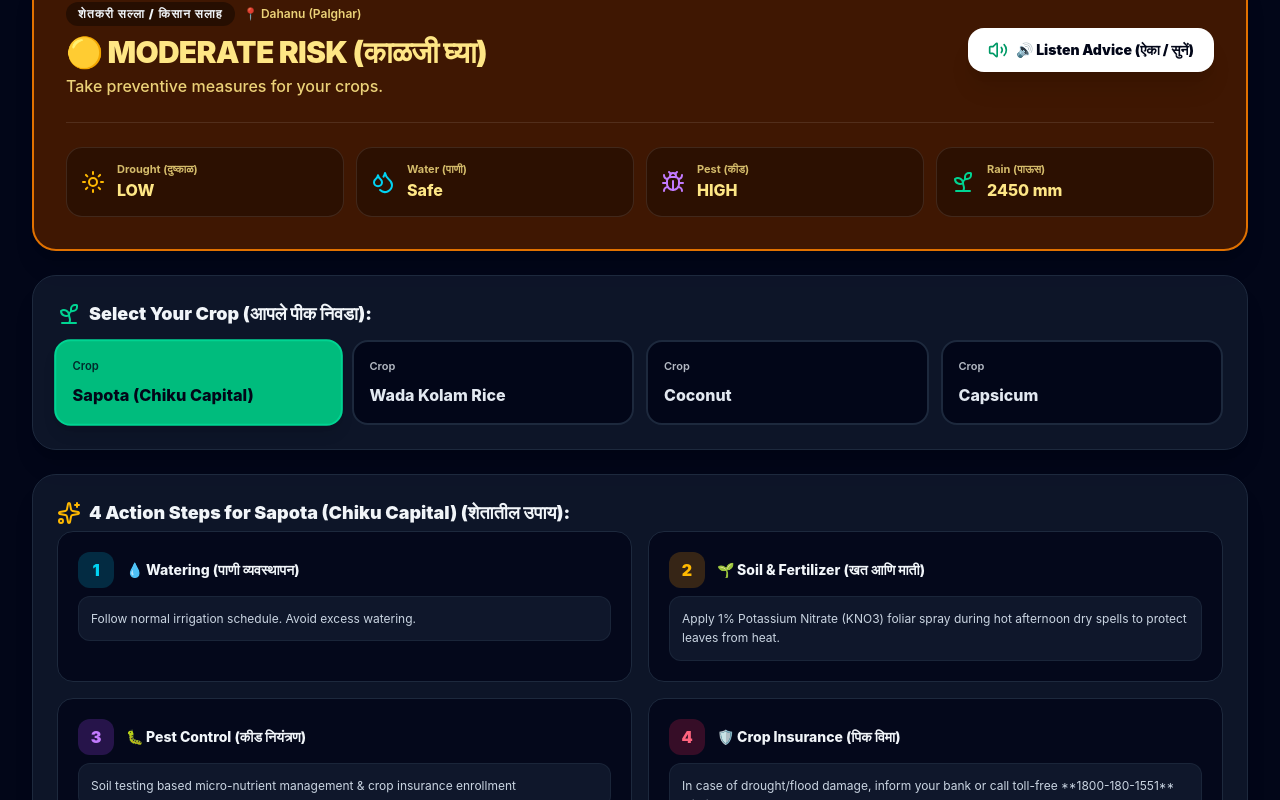
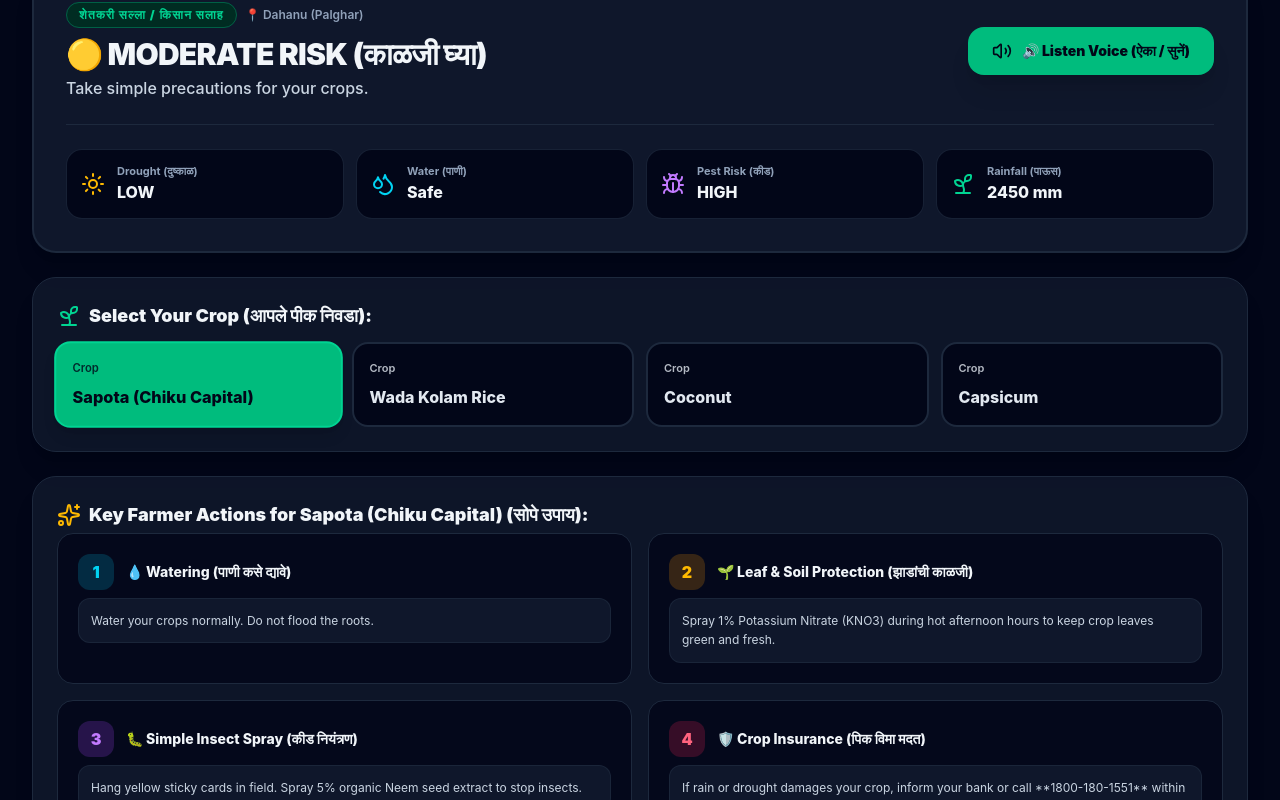
Before and after one commit to beginner12-creater/KrishiDrishti-, a React (Vite) app in the folder client/: page / in a window 1280 px wide. Shown: the part 360-1160 px from the top of the page. Built offline with nearby package versions, Linux system fonts and the light colour scheme; no server answers.

Commit message:
Update voice assistant to speak non-technical, simple farmer advice

```diff
--- a/client/src/components/FarmerSimpleView.jsx
+++ b/client/src/components/FarmerSimpleView.jsx
@@ -1,5 +1,5 @@
 import React, { useState } from 'react';
-import { Sprout, Droplets, Bug, Sun, PhoneCall, Volume2, ArrowRight, Sparkles } from 'lucide-react';
+import { Sprout, Droplets, Bug, Sun, PhoneCall, Volume2, ArrowRight, Sparkles, VolumeX } from 'lucide-react';
 
 export default function FarmerSimpleView({ village, riskMetrics, onSelectCrop }) {
   const [selectedCrop, setSelectedCrop] = useState(village?.primaryCrops[0] || 'Cotton');
@@ -11,26 +11,43 @@ export default function FarmerSimpleView({ village, riskMetrics, onSelectCrop })
 
   // Simple Clean Status Badge for Farmers
   const getSimpleStatus = (score) => {
-    if (score >= 70) return { title: '🔴 HIGH RISK (धोका)', bg: 'bg-rose-950/90 border-rose-600 text-rose-200', text: 'Needs Immediate Care! Follow 4-step advice below.' };
-    if (score >= 45) return { title: '🟡 MODERATE RISK (काळजी घ्या)', bg: 'bg-amber-950/90 border-amber-600 text-amber-200', text: 'Take preventive measures for your crops.' };
-    return { title: '🟢 GOOD CONDITIONS (सुरक्षित)', bg: 'bg-emerald-950/90 border-emerald-600 text-emerald-200', text: 'Weather is favorable. Follow normal irrigation schedule.' };
+    if (score >= 70) return { title: '🔴 HIGH RISK (धोका)', color: 'Red', text: 'Weather warning! Follow protection steps below.' };
+    if (score >= 45) return { title: '🟡 MODERATE RISK (काळजी घ्या)', color: 'Yellow', text: 'Take simple precautions for your crops.' };
+    return { title: '🟢 GOOD CONDITIONS (सुरक्षित)', color: 'Green', text: 'Weather is good. Follow regular crop care.' };
   };
 
   const status = getSimpleStatus(overallRiskScore);
 
-  const handleReadAloud = (textToRead) => {
-    if ('speechSynthesis' in window) {
+  // Non-Technical, Simple Voice Assistant for Farmers
+  const handleReadAloud = () => {
+    if (!('speechSynthesis' in window)) return;
+
     if (isSpeaking) {
       window.speechSynthesis.cancel();
       setIsSpeaking(false);
       return;
     }
-      const utterance = new SpeechSynthesisUtterance(textToRead);
-      utterance.rate = 0.9;
+
+    // Generate simple non-technical speech text
+    let simpleVoiceText = "";
+
+    if (overallRiskScore >= 70) {
+      simpleVoiceText = `Hello Farmer brother! In ${village.villageName} village today, climate risk is high. For your ${selectedCrop} crop, irrigate only in early morning or evening. Spray Neem oil for pests, and stay alert. Thank you!`;
+    } else if (overallRiskScore >= 45) {
+      simpleVoiceText = `Hello Farmer brother! In ${village.villageName} village, weather requires care. For ${selectedCrop}, give light watering in evening and check leaves for pests. Thank you!`;
+    } else {
+      simpleVoiceText = `Hello Farmer brother! In ${village.villageName} village, weather is good today. Give normal water to your ${selectedCrop} crop and ensure proper field care. Thank you!`;
+    }
+
+    const utterance = new SpeechSynthesisUtterance(simpleVoiceText);
+    utterance.rate = 0.85; // Slightly slower, easy to hear
+    utterance.pitch = 1.0;
+
     utterance.onend = () => setIsSpeaking(false);
+    utterance.onerror = () => setIsSpeaking(false);
+
     setIsSpeaking(true);
     window.speechSynthesis.speak(utterance);
-    }
   };
 
   const cropInfo = cropVulnerability.find(c => c.cropName === selectedCrop) || cropVulnerability[0];
@@ -39,61 +56,66 @@ export default function FarmerSimpleView({ village, riskMetrics, onSelectCrop })
     <div className="space-y-6">
 
       {/* 1. WEATHER STATUS BANNER */}
-      <div className={`p-6 sm:p-8 rounded-3xl border-2 shadow-xl transition-all ${status.bg}`}>
+      <div className="bg-slate-900 border-2 border-slate-800 p-6 sm:p-8 rounded-3xl shadow-xl transition-all">
         <div className="flex flex-col md:flex-row items-start md:items-center justify-between gap-4">
           <div>
             <div className="flex items-center space-x-2 mb-2">
-              <span className="px-3 py-1 rounded-full text-xs font-black bg-black/40 uppercase tracking-widest text-slate-100">
+              <span className="px-3 py-1 rounded-full text-xs font-black bg-emerald-950 text-emerald-400 border border-emerald-800 uppercase tracking-widest">
                 शेतकरी सल्ला / किसान सलाह
               </span>
-              <span className="text-xs font-semibold opacity-90">📍 {village.villageName} ({village.districtName})</span>
+              <span className="text-xs font-semibold text-slate-400">📍 {village.villageName} ({village.districtName})</span>
             </div>
 
-            <h2 className="text-2xl sm:text-3xl font-black tracking-tight my-1">
+            <h2 className="text-2xl sm:text-3xl font-black tracking-tight my-1 text-slate-100">
               {status.title}
             </h2>
-            <p className="text-sm sm:text-base font-medium opacity-90 mt-1">
+            <p className="text-sm sm:text-base font-medium text-slate-300 mt-1">
               {status.text}
             </p>
           </div>
 
+          {/* Simple Voice Button */}
           <button
-            onClick={() => handleReadAloud(`Namaste. In ${village.villageName}, current weather risk level is ${status.title}. Recommended advice for ${selectedCrop}: ${cropInfo?.resilienceTip}`)}
-            className="flex items-center space-x-2 px-5 py-3 rounded-2xl bg-white text-slate-950 font-black text-sm shadow-xl hover:bg-slate-100 transition-all shrink-0 active:scale-95"
+            onClick={handleReadAloud}
+            className={`flex items-center space-x-2.5 px-6 py-3.5 rounded-2xl font-black text-sm transition-all shrink-0 active:scale-95 shadow-xl ${
+              isSpeaking
+                ? 'bg-rose-500 text-slate-950 animate-pulse'
+                : 'bg-emerald-500 hover:bg-emerald-400 text-slate-950'
+            }`}
           >
-            <Volume2 className={`w-5 h-5 text-emerald-600 ${isSpeaking ? 'animate-pulse' : ''}`} />
-            <span>{isSpeaking ? 'Stop Voice' : '🔊 Listen Advice (ऐका / सुनें)'}</span>
+            {isSpeaking ? <VolumeX className="w-5 h-5" /> : <Volume2 className="w-5 h-5" />}
+            <span>{isSpeaking ? 'Stop Voice (आवाज बंद करा)' : '🔊 Listen Voice (ऐका / सुनें)'}</span>
           </button>
         </div>
 
-        {/* Quick Weather Cards */}
-        <div className="grid grid-cols-2 sm:grid-cols-4 gap-3 mt-6 pt-6 border-t border-white/10 text-xs sm:text-sm font-bold">
-          <div className="bg-black/30 p-3.5 rounded-2xl border border-white/10 flex items-center space-x-3">
+        {/* Quick Simple Weather Summary */}
+        <div className="grid grid-cols-2 sm:grid-cols-4 gap-3 mt-6 pt-6 border-t border-slate-800 text-xs sm:text-sm font-bold">
+          <div className="bg-slate-950 p-3.5 rounded-2xl border border-slate-800/80 flex items-center space-x-3">
             <Sun className="w-6 h-6 text-amber-400 shrink-0" />
             <div>
-              <div className="text-[11px] opacity-80">Drought (दुष्काळ)</div>
-              <div className="text-base font-extrabold">{subIndices.droughtIndex > 60 ? 'HIGH' : 'LOW'}</div>
+              <div className="text-[11px] text-slate-400">Drought (दुष्काळ)</div>
+              <div className="text-base font-extrabold text-slate-100">{subIndices.droughtIndex > 60 ? 'HIGH' : 'LOW'}</div>
             </div>
           </div>
-          <div className="bg-black/30 p-3.5 rounded-2xl border border-white/10 flex items-center space-x-3">
+          <div className="bg-slate-950 p-3.5 rounded-2xl border border-slate-800/80 flex items-center space-x-3">
             <Droplets className="w-6 h-6 text-cyan-400 shrink-0" />
             <div>
-              <div className="text-[11px] opacity-80">Water (पाणी)</div>
-              <div className="text-base font-extrabold">{village.groundwaterStatus.split(' ')[0]}</div>
+              <div className="text-[11px] text-slate-400">Water (पाणी)</div>
+              <div className="text-base font-extrabold text-slate-100">{village.groundwaterStatus.split(' ')[0]}</div>
             </div>
           </div>
-          <div className="bg-black/30 p-3.5 rounded-2xl border border-white/10 flex items-center space-x-3">
+          <div className="bg-slate-950 p-3.5 rounded-2xl border border-slate-800/80 flex items-center space-x-3">
             <Bug className="w-6 h-6 text-purple-400 shrink-0" />
             <div>
-              <div className="text-[11px] opacity-80">Pest (कीड)</div>
-              <div className="text-base font-extrabold">{subIndices.pestIndex > 60 ? 'HIGH' : 'SAFE'}</div>
+              <div className="text-[11px] text-slate-400">Pest Risk (कीड)</div>
+              <div className="text-base font-extrabold text-slate-100">{subIndices.pestIndex > 60 ? 'HIGH' : 'SAFE'}</div>
             </div>
           </div>
-          <div className="bg-black/30 p-3.5 rounded-2xl border border-white/10 flex items-center space-x-3">
+          <div className="bg-slate-950 p-3.5 rounded-2xl border border-slate-800/80 flex items-center space-x-3">
             <Sprout className="w-6 h-6 text-emerald-400 shrink-0" />
             <div>
-              <div className="text-[11px] opacity-80">Rain (पाऊस)</div>
-              <div className="text-base font-extrabold">{village.annualRainfallNormal} mm</div>
+              <div className="text-[11px] text-slate-400">Rainfall (पाऊस)</div>
+              <div className="text-base font-extrabold text-slate-100">{village.annualRainfallNormal} mm</div>
             </div>
           </div>
         </div>
@@ -130,66 +152,66 @@ export default function FarmerSimpleView({ village, riskMetrics, onSelectCrop })
         </div>
       </div>
 
-      {/* 3. 4-STEP ACTION PLAN FOR FARMERS */}
+      {/* 3. NON-TECHNICAL 4-STEP ACTION PLAN FOR FARMERS */}
       <div className="bg-slate-900/90 border border-slate-800 p-5 sm:p-6 rounded-3xl shadow-xl space-y-4">
         <h3 className="text-base sm:text-lg font-black text-slate-100 mb-1 flex items-center gap-2">
           <Sparkles className="w-6 h-6 text-amber-400" />
-          4 Action Steps for {selectedCrop} (शेतातील उपाय):
+          Key Farmer Actions for {selectedCrop} (सोपे उपाय):
         </h3>
 
         <div className="grid grid-cols-1 md:grid-cols-2 gap-4">
 
-          {/* Step 1 */}
+          {/* Step 1: Watering */}
           <div className="bg-slate-950/80 border border-slate-800 p-5 rounded-2xl space-y-2">
             <div className="flex items-center space-x-3">
               <div className="w-9 h-9 rounded-xl bg-cyan-500/20 text-cyan-400 flex items-center justify-center font-black text-base">
                 1
               </div>
-              <h4 className="text-sm font-extrabold text-slate-100">💧 Watering (पाणी व्यवस्थापन)</h4>
+              <h4 className="text-sm font-extrabold text-slate-100">💧 Watering (पाणी कसे द्यावे)</h4>
             </div>
             <p className="text-xs text-slate-300 leading-relaxed bg-slate-900 p-3 rounded-xl border border-slate-800/80">
               {subIndices.droughtIndex > 50
-                ? 'Irrigate evening or early morning (6 PM - 8 AM). Use straw mulching to save 35% water.'
-                : 'Follow normal irrigation schedule. Avoid excess watering.'}
+                ? 'Give water only in early morning or evening. Cover soil around roots with dry grass.'
+                : 'Water your crops normally. Do not flood the roots.'}
             </p>
           </div>
 
-          {/* Step 2 */}
+          {/* Step 2: Soil & Fertilizer */}
           <div className="bg-slate-950/80 border border-slate-800 p-5 rounded-2xl space-y-2">
             <div className="flex items-center space-x-3">
               <div className="w-9 h-9 rounded-xl bg-amber-500/20 text-amber-400 flex items-center justify-center font-black text-base">
                 2
               </div>
-              <h4 className="text-sm font-extrabold text-slate-100">🌱 Soil & Fertilizer (खत आणि माती)</h4>
+              <h4 className="text-sm font-extrabold text-slate-100">🌱 Leaf & Soil Protection (झाडांची काळजी)</h4>
             </div>
             <p className="text-xs text-slate-300 leading-relaxed bg-slate-900 p-3 rounded-xl border border-slate-800/80">
-              Apply 1% Potassium Nitrate (KNO3) foliar spray during hot afternoon dry spells to protect leaves from heat.
+              Spray 1% Potassium Nitrate (KNO3) during hot afternoon hours to keep crop leaves green and fresh.
             </p>
           </div>
 
-          {/* Step 3 */}
+          {/* Step 3: Pest Control */}
           <div className="bg-slate-950/80 border border-slate-800 p-5 rounded-2xl space-y-2">
             <div className="flex items-center space-x-3">
               <div className="w-9 h-9 rounded-xl bg-purple-500/20 text-purple-400 flex items-center justify-center font-black text-base">
                 3
               </div>
-              <h4 className="text-sm font-extrabold text-slate-100">🐛 Pest Control (कीड नियंत्रण)</h4>
+              <h4 className="text-sm font-extrabold text-slate-100">🐛 Simple Insect Spray (कीड नियंत्रण)</h4>
             </div>
             <p className="text-xs text-slate-300 leading-relaxed bg-slate-900 p-3 rounded-xl border border-slate-800/80">
-              {cropInfo?.resilienceTip || 'Install 8-10 Sticky Traps per acre. Spray 5% Neem Seed Kernel Extract (NSKE).'}
+              Hang yellow sticky cards in field. Spray 5% organic Neem seed extract to stop insects.
             </p>
           </div>
 
-          {/* Step 4 */}
+          {/* Step 4: Crop Insurance */}
           <div className="bg-slate-950/80 border border-slate-800 p-5 rounded-2xl space-y-2">
             <div className="flex items-center space-x-3">
               <div className="w-9 h-9 rounded-xl bg-rose-500/20 text-rose-400 flex items-center justify-center font-black text-base">
                 4
               </div>
-              <h4 className="text-sm font-extrabold text-slate-100">🛡️ Crop Insurance (पिक विमा)</h4>
+              <h4 className="text-sm font-extrabold text-slate-100">🛡️ Crop Insurance (पिक विमा मदत)</h4>
             </div>
             <p className="text-xs text-slate-300 leading-relaxed bg-slate-900 p-3 rounded-xl border border-slate-800/80">
-              In case of drought/flood damage, inform your bank or call toll-free **1800-180-1551** within 72 hours.
+              If rain or drought damages your crop, inform your bank or call **1800-180-1551** within 72 hours.
             </p>
           </div>
 
```
Lines whose indentation alone changed are shown as unchanged.
